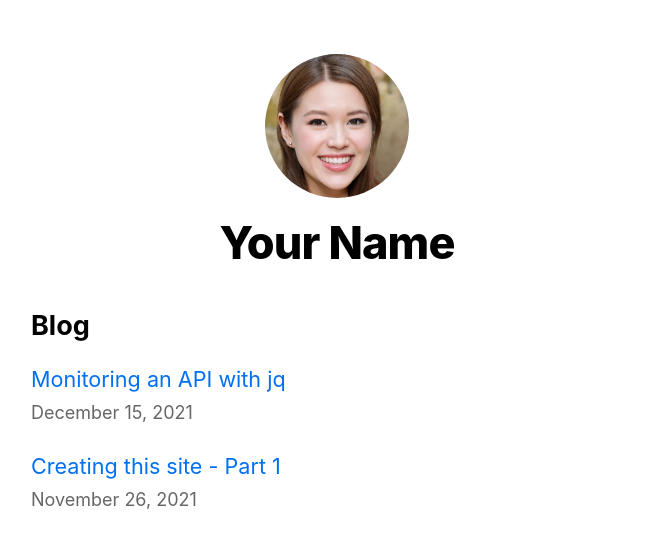
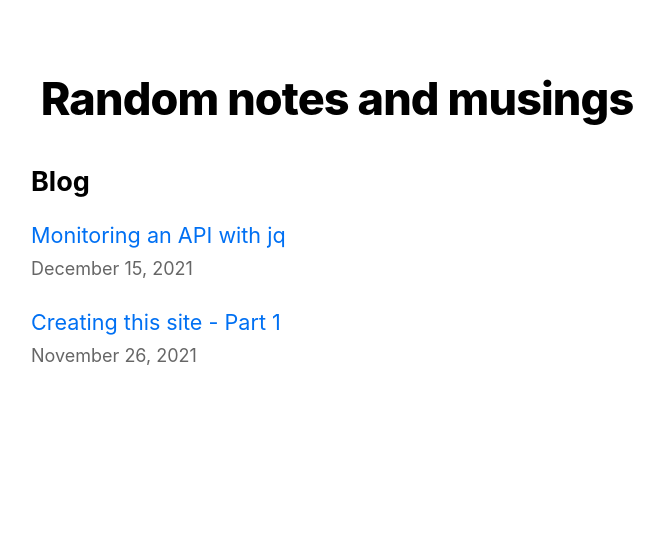
Before and after one commit to R467/R467.github.io, a Next.js app: page / in a window 1280 px wide. Shown: the top 548 px of the page, without its empty margins (303-967 px from the left). Built offline with nearby package versions, Linux system fonts and the light colour scheme.

Commit message:
Add wordle helper post

```diff
--- a/components/layout.js
+++ b/components/layout.js
@@ -2,9 +2,8 @@ import Head from 'next/head'
 import styles from './layout.module.css'
 import utilStyles from '../styles/utils.module.css'
 import Link from 'next/link'
-import headShot from '../public/images/doesnotexist.jpg?resize&size=300'
 
-const name = 'Your Name'
+const name = 'Random notes and musings'
 export const siteTitle = 'Next.js Sample Website'
 
 export default function Layout({ children, home }) {
@@ -28,30 +27,10 @@ export default function Layout({ children, home }) {
       <header className={styles.header}>
         {home ? (
           <>
-            <img
-              priority
-              src={headShot.src}
-              className={utilStyles.borderCircle}
-              height={144}
-              width={144}
-              alt={name}
-            />
             <h1 className={utilStyles.heading2Xl}>{name}</h1>
           </>
         ) : (
           <>
-            <Link href="/">
-              <a>
-                <img
-                  priority
-                  src={headShot.src}
-                  className={utilStyles.borderCircle}
-                  height={108}
-                  width={108}
-                  alt={name}
-                />
-              </a>
-            </Link>
             <h2 className={utilStyles.headingLg}>
               <Link href="/">
                 <a className={utilStyles.colorInherit}>{name}</a>
```
